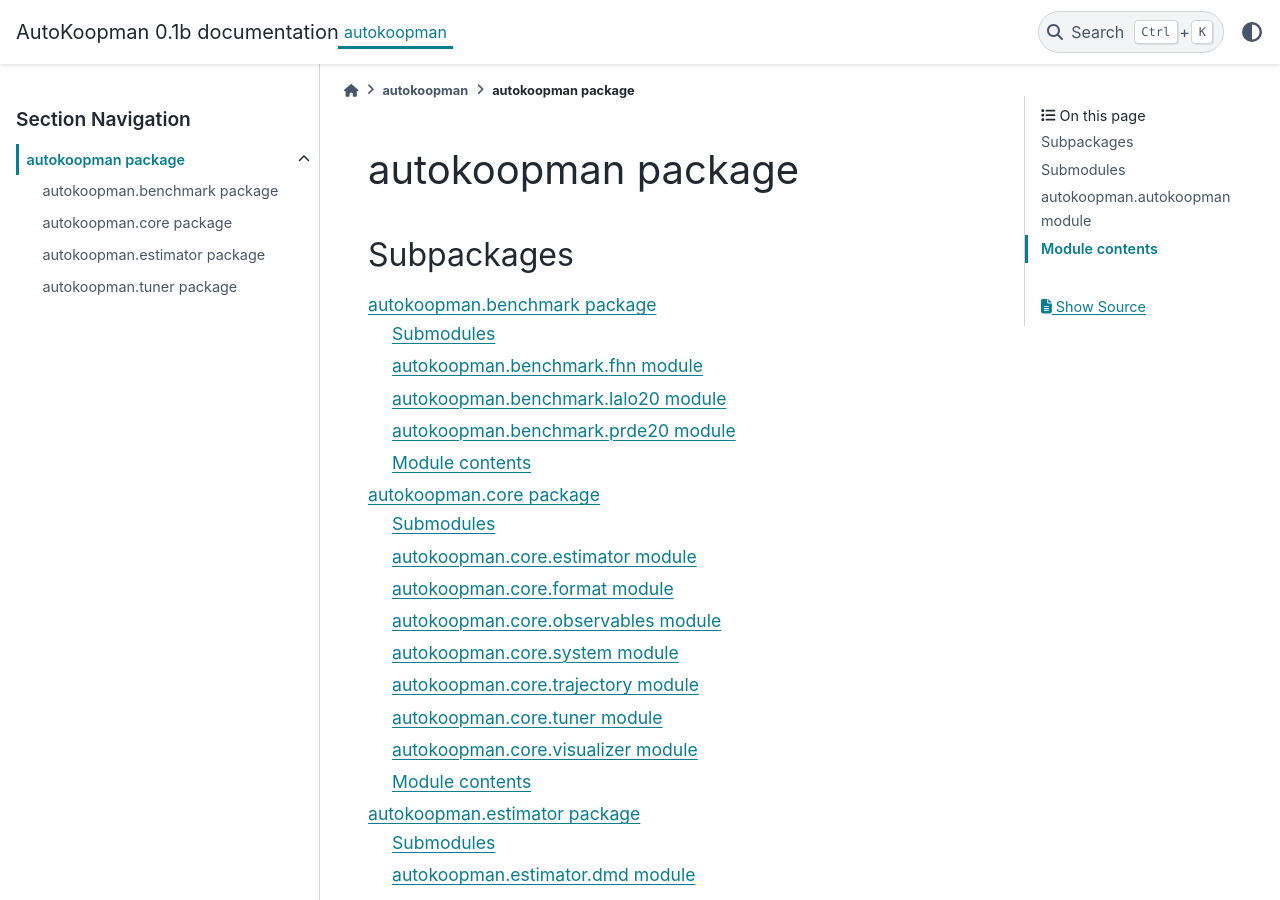
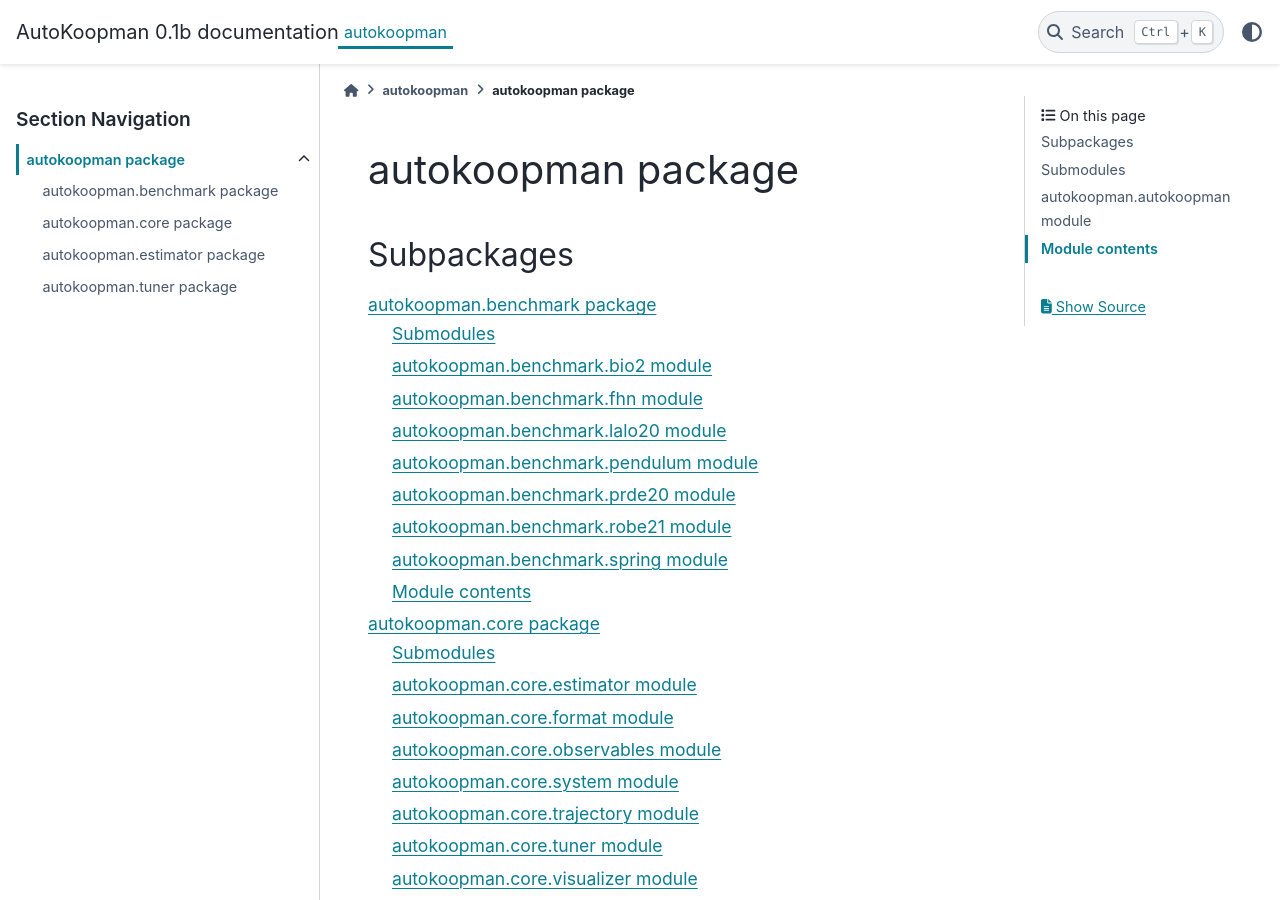
Before and after one commit to EthanJamesLew/AutoKoopman, a Sphinx documentation site: the page built from documentation/sphinx/source/autokoopman.rst, in a window 1280 px wide and 900 px high. Built offline with Sphinx 7.4.7 and the PyData theme 0.15.4, drawn with Linux system fonts in a browser that asks for light colours.

Commit message:
build and update sphinx, add doc to notebook (#12)

```diff
--- a/documentation/sphinx/source/autokoopman.benchmark.rst
+++ b/documentation/sphinx/source/autokoopman.benchmark.rst
@@ -3,6 +3,14 @@ autokoopman.benchmark package
 
 Submodules
 ----------
+
+autokoopman.benchmark.bio2 module
+---------------------------------
+
+.. automodule:: autokoopman.benchmark.bio2
+   :members:
+   :undoc-members:
+   :show-inheritance:
 
 autokoopman.benchmark.fhn module
 --------------------------------
@@ -20,10 +28,34 @@ autokoopman.benchmark.lalo20 module
    :undoc-members:
    :show-inheritance:
 
+autokoopman.benchmark.pendulum module
+-------------------------------------
+
+.. automodule:: autokoopman.benchmark.pendulum
+   :members:
+   :undoc-members:
+   :show-inheritance:
+
 autokoopman.benchmark.prde20 module
 -----------------------------------
 
 .. automodule:: autokoopman.benchmark.prde20
+   :members:
+   :undoc-members:
+   :show-inheritance:
+
+autokoopman.benchmark.robe21 module
+-----------------------------------
+
+.. automodule:: autokoopman.benchmark.robe21
+   :members:
+   :undoc-members:
+   :show-inheritance:
+
+autokoopman.benchmark.spring module
+-----------------------------------
+
+.. automodule:: autokoopman.benchmark.spring
    :members:
    :undoc-members:
    :show-inheritance:
--- a/documentation/sphinx/source/conf.py
+++ b/documentation/sphinx/source/conf.py
@@ -14,7 +14,6 @@ import os
 import sys
 
 sys.path.insert(0, os.path.join("..", "..", ".."))
-
 
 # -- Project information -----------------------------------------------------
 
@@ -41,7 +40,6 @@ templates_path = ["_templates"]
 # This pattern also affects html_static_path and html_extra_path.
 exclude_patterns = []
 
-
 # -- Options for HTML output -------------------------------------------------
 
 # The theme to use for HTML and HTML Help pages.  See the documentation for
@@ -52,4 +50,4 @@ html_theme = "pydata_sphinx_theme"
 # Add any paths that contain custom static files (such as style sheets) here,
 # relative to this directory. They are copied after the builtin static files,
 # so a file named "default.css" will overwrite the builtin "default.css".
-html_static_path = ["_static"]
+html_static_path = []
```
Also changed, not shown: documentation/sphinx/source/conf.rst (deleted, +0 -7 lines), 4 other files.
